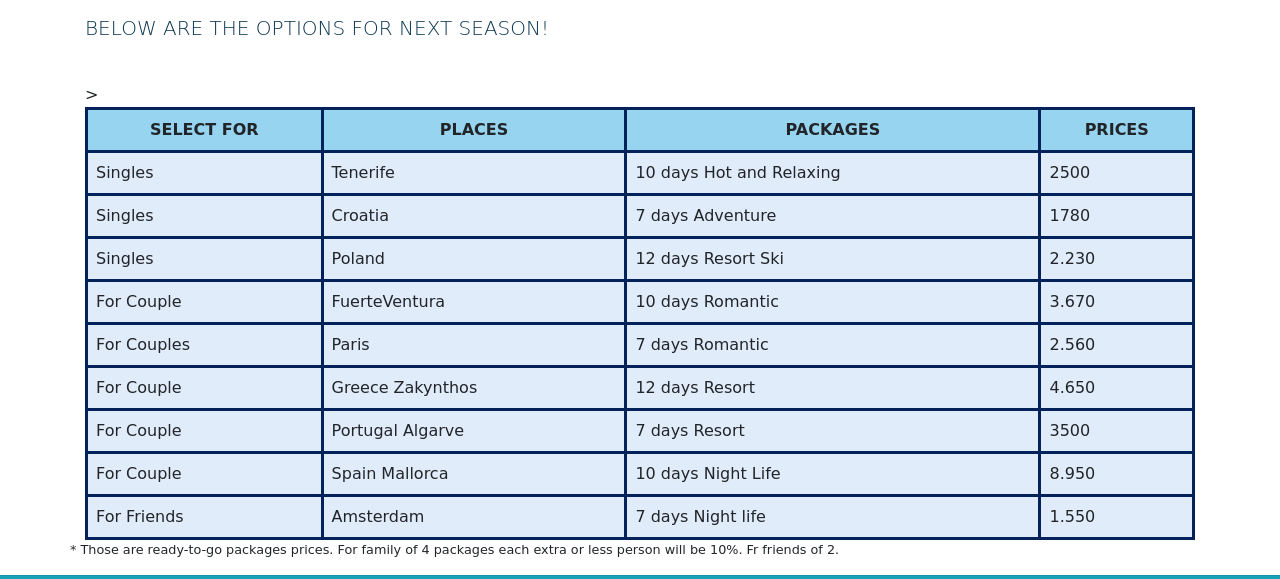
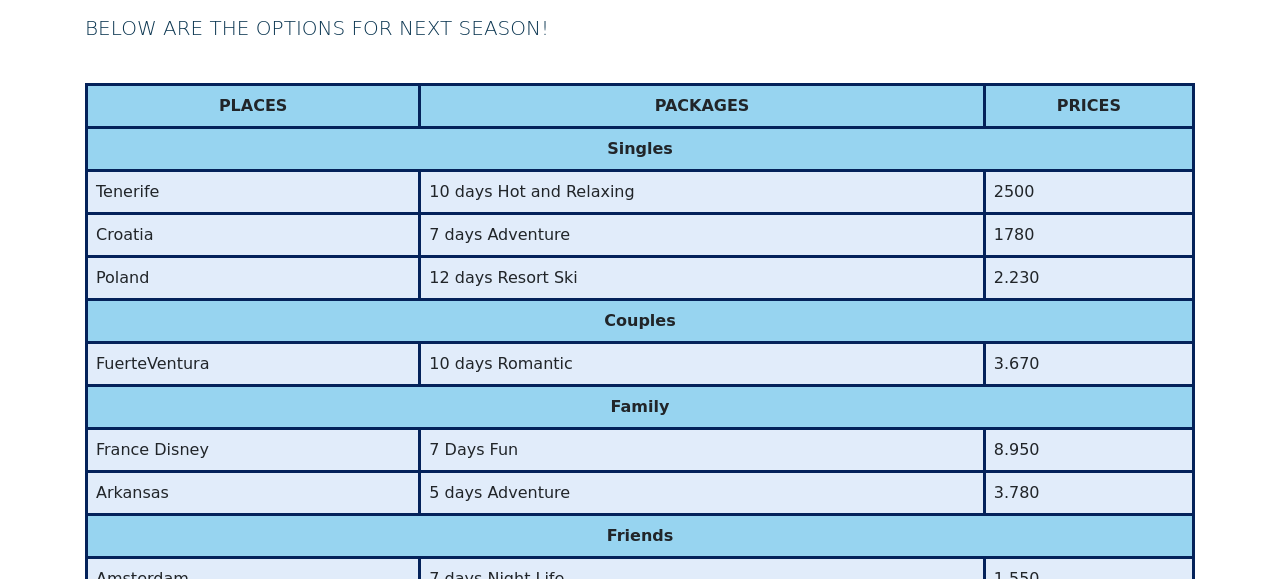
Before and after one commit to marcelateo/WebDevCA2, a website: page view/index.html in a window 1280 px wide. Shown: the part 221-800 px from the top of the page. Drawn offline with nearby package versions, Linux system fonts and the light colour scheme.

Commit message:
updated table

```diff
--- a/view/index.html
+++ b/view/index.html
@@ -64,7 +64,6 @@
 <table>
     <thread>
     <tr>
-    <th>SELECT FOR</th>
     <th>PLACES</th>
 	<th>PACKAGES</th>
 	<th>PRICES</th>
@@ -72,59 +71,54 @@
   </thread>
   <tbody>
   <tr>
-    <td>Singles</td>
+    <th id="par" colspan="5" scope="colgroup">Singles</th>
+  </tr>
+  <tr>
     <td>Tenerife</td>
 	<td>10 days Hot and Relaxing</td>
 	<td>2500</td>
   </tr>
   <tr>
-    <td>Singles</td>
     <td>Croatia</td>
 	<td>7 days Adventure</td>
 	<td>1780</td>
   </tr>
   <tr>
-  <td>Singles</td>
        <td>Poland</td>
       <td>12 days Resort Ski</td>
       <td>2.230</td>
     </tr>
     <tr>
-      <td>For Couple</td>
+      <th id="par" colspan="5" scope="colgroup">Couples</th>
+    </tr>
+    <tr>
       <td>FuerteVentura</td>
       <td>10 days Romantic</td>
       <td>3.670</td>
       </tr>
       <tr>
-	   <td>For Couples</td>
-      <td>Paris</td>
-      <td>7 days Romantic</td>
-      <td>2.560</td>
+      <th id="par" colspan="5" scope="colgroup">Family</th>
       </tr>
 <tr>
-    <td>For Couple</td>
-      <td>Greece Zakynthos</td>
-      <td>12 days Resort</td>
-      <td>4.650</td>
-    </tr>
-    <tr>
-    <td>For Couple</td>
-      <td>Portugal Algarve</td>
-      <td>7 days Resort</td>
-      <td>3500</td>
-    </tr>
-    <tr>
-    <td>For Couple</td>>
-      <td>Spain Mallorca</td>
-      <td>10 days Night Life</td>
+<td>France Disney</td>
+      <td>7 Days Fun</td>
       <td>8.950</td>
 </tr>
 <tr>
-  <td>For Friends</td>
+<td>Arkansas</td>
+      <td>5 days Adventure</td>
+      <td>3.780</td>
+</tr>
+       <tr>
+      <th id="par" colspan="5" scope="colgroup">Friends</th>
+       </tr>
+        <tr>
    <td>Amsterdam</td>
-      <td>7 days Night life</td>
+      <td>7 days Night Life</td>
       <td>1.550</td>
+
 </tr>
+
 
     </tbody>
     </table>
```
Also changed, not shown: 5 other files. Lines whose indentation alone changed are shown as unchanged.
